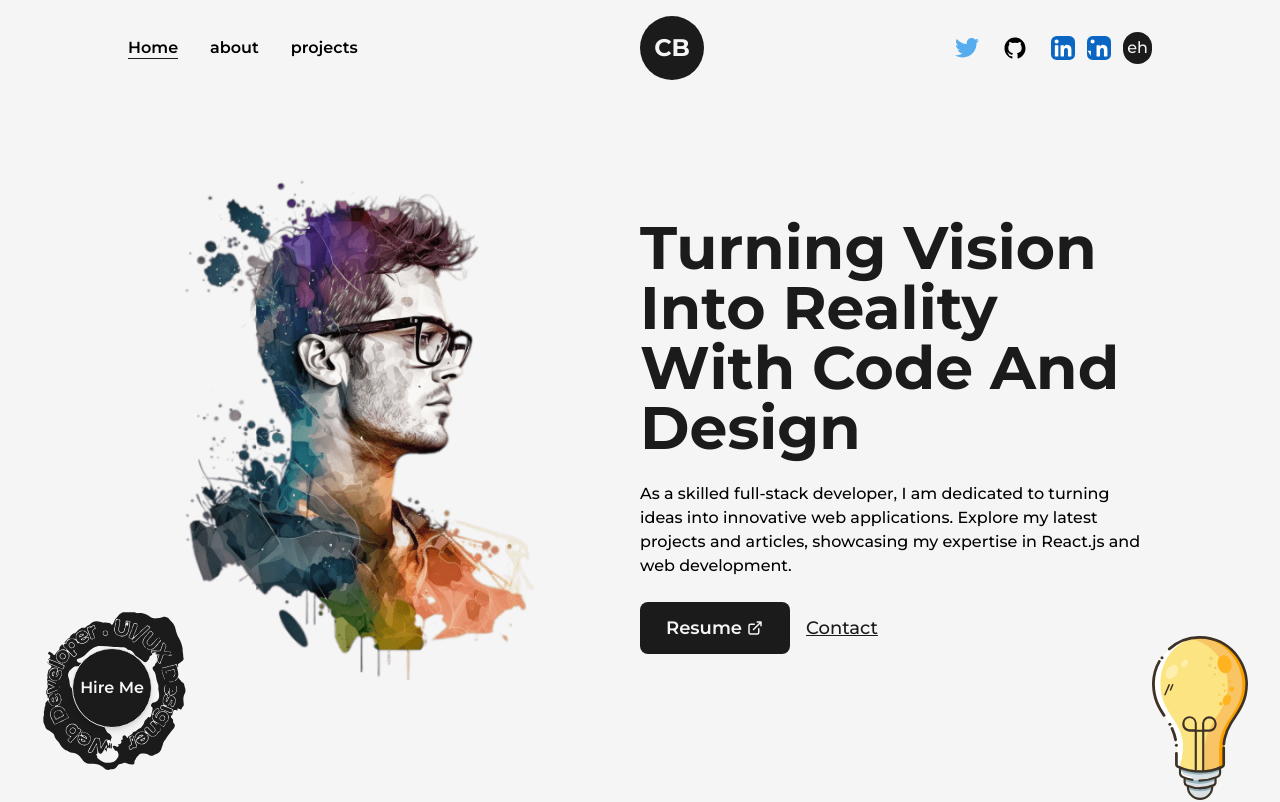
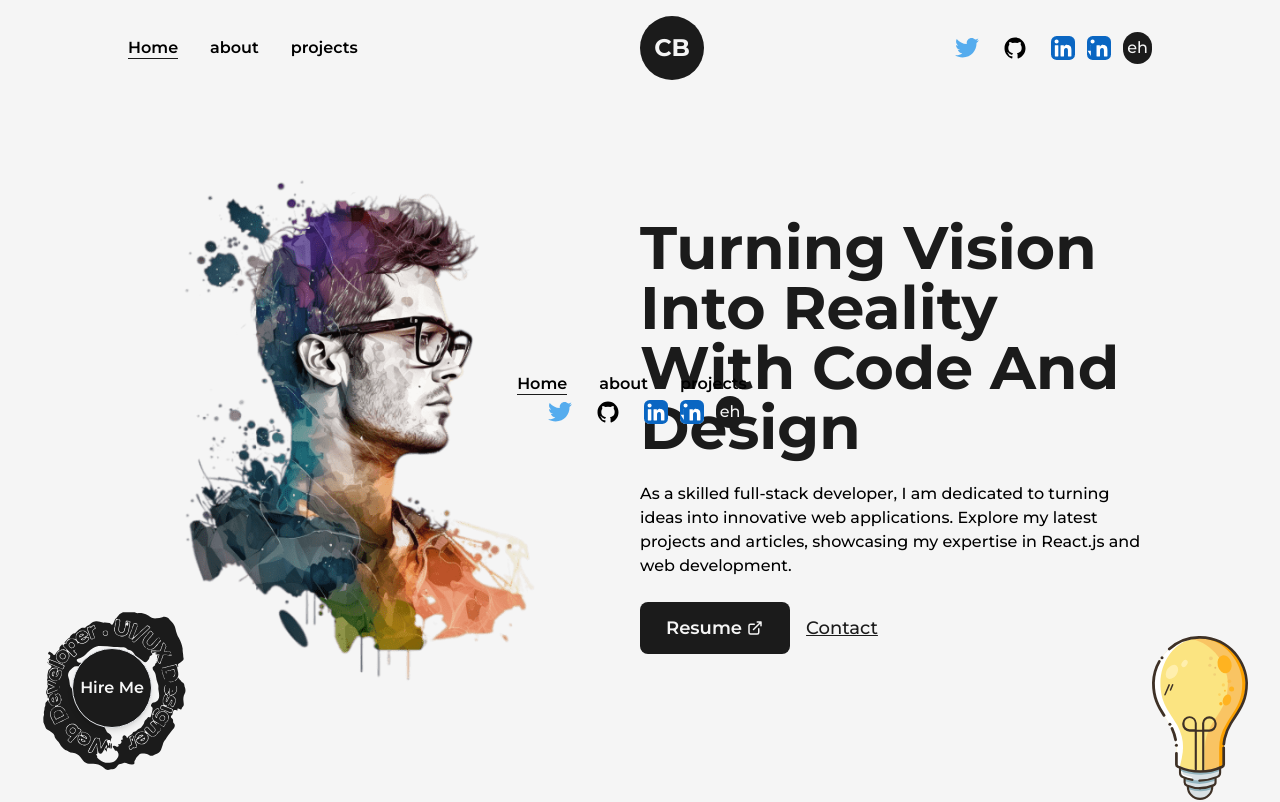
Before and after one commit to Kushal168/Portfolio, a Next.js app: page / in a window 1280 px wide. Shown: the top 802 px of the page. Built offline with nearby package versions, Linux system fonts and the light colour scheme.

Commit message:
Adding Z inde

```diff
--- a/src/components/Navbar.js
+++ b/src/components/Navbar.js
@@ -37,14 +37,14 @@ const Navbar = () => {
 
   return (
     <header className='w-full px-32 py-8 font-medium flex items-center justify-between
-    dark:text-light'
+    dark:text-light relative'
     >
 
         {/* making website responsive */}
         {/* this is the menu type */}
         <button className=' flex-col justify-center items-center hidden lg:flex' onClick={handleClick}>
-            <span className={`bg-dark dark:bg-light translate-all duration-300 block ease-out h-0.5 w-6 rounded-sm ${isOpen ? 'rotate-45 translate-y-1' : '-translate-y-0.5'}`}></span>
-            <span className={`'bg-dark dark:bg-light block translate-all duration-300 ease-out h-0.5 w-6 rounded-sm my-0.5 ${isOpen ? 'opacity-0' : 'opacity-100'}`}></span>
+            <span className={`bg-dark dark:bg-light block translate-all duration-300  ease-out h-0.5 w-6 rounded-sm ${isOpen ? 'rotate-45 translate-y-1' : '-translate-y-0.5'}`}></span>
+            <span className={`bg-dark dark:bg-light block translate-all duration-300 ease-out h-0.5 w-6 rounded-sm my-0.5 ${isOpen ? 'opacity-0' : 'opacity-100'}`}></span>
             <span className={`bg-dark dark:bg-light block translate-all duration-300 ease-out h-0.5 w-6 rounded-sm ${isOpen ? '-rotate-45 -translate-y-1' : 'translate-y-0.5'}`}></span>
         </button>
 
@@ -79,7 +79,7 @@ const Navbar = () => {
         </nav>
         </div>
 
-        <div className="min-w-[70vw] flex flex-col justify-between items-center fixed top-1/2 left-1/2 -translate-x-1/2">
+        <div className="min-w-[70vw] flex flex-col justify-between z-30 items-center fixed top-1/2 left-1/2 -translate-x-1/2 -translate-y-1/2">
         <nav>
             <CustomLink href="/" title="Home" className='mr-4 font-semibold'/>
             <CustomLink href="/about" title="about" className='mx-4 font-semibold' />
```
